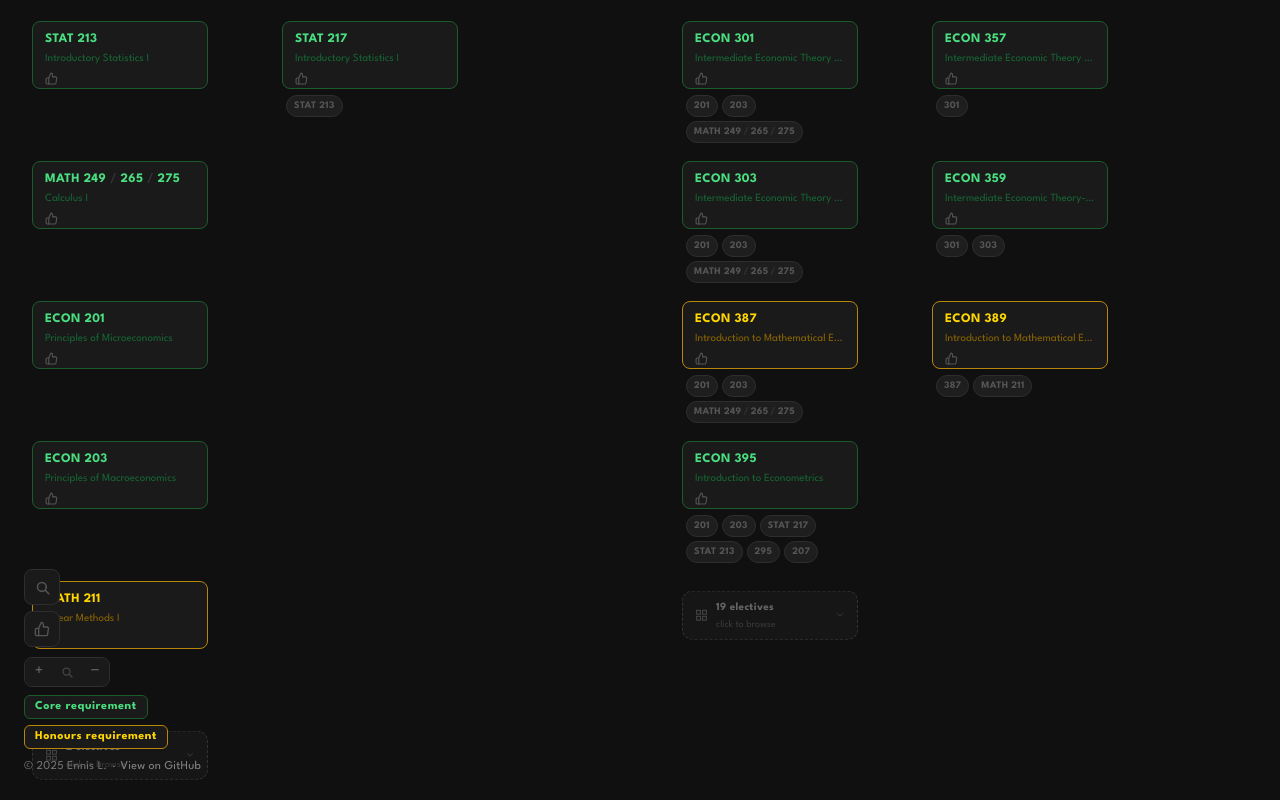
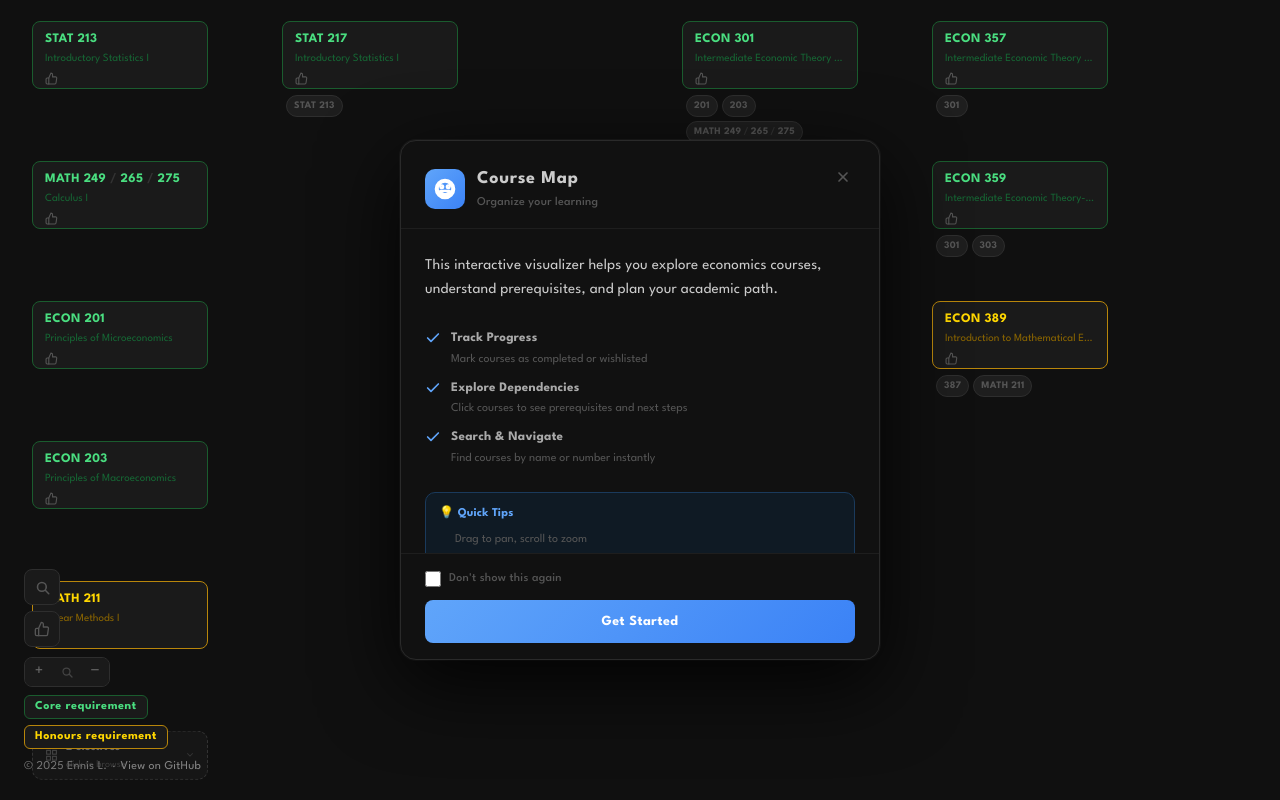
Before and after one commit to ennisord/course-map, a React (Vite) app: page / in a window 1280 px wide. Built offline with nearby package versions, Linux system fonts and the light colour scheme.

Commit message:
added popup

```diff
--- a/src/App.jsx
+++ b/src/App.jsx
@@ -8,6 +8,7 @@ import CourseDetailPanel from './components/CourseDetailPanel'
 import ElectivePopup from './components/ElectivePopup'
 import SearchPopup from './components/SearchPopup'
 import CompletedPopup from './components/CompletedPopup'
+import IntroPopup from './components/IntroPopup'
 
 const WORD = 'Course Map'
 
@@ -24,6 +25,7 @@ const ZONE_LABELS = {
 const LABEL_OFFSET_Y = -80
 const LS_COMPLETED_KEY = 'coursemap:completed'
 const LS_WISHLISTED_KEY = 'coursemap:wishlisted'
+const LS_INTRO_DISMISSED = 'coursemap:intro_dismissed'
 
 function loadSet(key) {
   try { return new Set(JSON.parse(localStorage.getItem(key)) ?? []) }
@@ -44,6 +46,7 @@ export default function App() {
   const [completedOpen, setCompletedOpen] = useState(false)
   const [completedIds, setCompletedIds] = useState(() => loadSet(LS_COMPLETED_KEY))
   const [wishlistedIds, setWishlistedIds] = useState(() => loadSet(LS_WISHLISTED_KEY))
+  const [introOpen, setIntroOpen] = useState(() => !localStorage.getItem(LS_INTRO_DISMISSED))
 
   const startRef = useRef({ x: 0, y: 0 })
   const lastPinchRef = useRef(null)
@@ -90,6 +93,13 @@ export default function App() {
       saveSet(LS_WISHLISTED_KEY, next)
       return next
     })
+  }
+
+  const closeIntro = (dontShowAgain = false) => {
+    setIntroOpen(false)
+    if (dontShowAgain) {
+      localStorage.setItem(LS_INTRO_DISMISSED, 'true')
+    }
   }
 
   useEffect(() => {
@@ -350,6 +360,12 @@ export default function App() {
         })}
       </div>
 
+      {introOpen && (
+        <IntroPopup
+          onClose={closeIntro}
+        />
+      )}
+
       {popup && popupElectives && (
         <ElectivePopup
           courses={popupElectives.courses}
--- /dev/null
+++ b/src/components/IntroPopup.jsx
@@ -0,0 +1,222 @@
+import { useState } from 'react'
+
+export default function IntroPopup({ onClose }) {
+  const [dontShowAgain, setDontShowAgain] = useState(false)
+  return (
+    <>
+      {/* Backdrop */}
+      <div
+        style={{ position: 'fixed', inset: 0, zIndex: 999 }}
+        onMouseDown={e => { e.stopPropagation(); onClose() }}
+        onTouchStart={e => { e.stopPropagation(); onClose() }}
+      />
+
+      {/* Panel */}
+      <div
+        onMouseDown={e => e.stopPropagation()}
+        onTouchStart={e => e.stopPropagation()}
+        onWheel={e => e.stopPropagation()}
+        style={{
+          position: 'fixed',
+          top: '50%',
+          left: '50%',
+          transform: 'translate(-50%, -50%)',
+          width: 'min(480px, calc(100vw - 48px))',
+          maxHeight: 'min(520px, calc(100vh - 80px))',
+          zIndex: 1000,
+          fontFamily: "'League Spartan', sans-serif",
+          background: '#111',
+          border: '1px solid #2a2a2a',
+          borderRadius: 16,
+          boxShadow: '0 24px 80px rgba(0,0,0,0.85), 0 0 0 1px rgba(255,255,255,0.05)',
+          display: 'flex',
+          flexDirection: 'column',
+          overflow: 'hidden',
+        }}
+      >
+        {/* Header */}
+        <div style={{
+          padding: '24px 24px 16px',
+          borderBottom: '1px solid #1e1e1e',
+          display: 'flex',
+          alignItems: 'flex-start',
+          justifyContent: 'space-between',
+          flexShrink: 0,
+        }}>
+          <div style={{ display: 'flex', alignItems: 'center', gap: 12, flex: 1 }}>
+            <div style={{
+              width: 40,
+              height: 40,
+              borderRadius: 10,
+              background: 'linear-gradient(135deg, #60a5fa 0%, #3b82f6 100%)',
+              display: 'flex',
+              alignItems: 'center',
+              justifyContent: 'center',
+              flexShrink: 0,
+            }}>
+              <svg width="22" height="22" viewBox="0 0 24 24" fill="none" stroke="white" strokeWidth="2.5" strokeLinecap="round" strokeLinejoin="round">
+                <path d="M12 2C6.48 2 2 6.48 2 12s4.48 10 10 10 10-4.48 10-10S17.52 2 12 2zm0 18c-4.42 0-8-3.58-8-8s3.58-8 8-8 8 3.58 8 8-3.58 8-8 8zm3.5-9c.83 0 1.5-.67 1.5-1.5S16.33 8 15.5 8 14 8.67 14 9.5s.67 1.5 1.5 1.5zm-7 0c.83 0 1.5-.67 1.5-1.5S9.33 8 8.5 8 7 8.67 7 9.5 7.67 11 8.5 11zm3.5 6.5c2.33 0 4.31-1.46 5.11-3.5H6.89c.8 2.04 2.78 3.5 5.11 3.5z"/>
+              </svg>
+            </div>
+            <div>
+              <div style={{ color: '#ccc', fontSize: 18, fontWeight: 700, letterSpacing: '0.04em' }}>
+                Course Map
+              </div>
+              <div style={{ color: '#555', fontSize: 12, marginTop: 2, fontWeight: 500, letterSpacing: '0.02em' }}>
+                Organize your learning
+              </div>
+            </div>
+          </div>
+          <button
+            onClick={onClose}
+            style={{
+              background: 'none',
+              border: 'none',
+              cursor: 'pointer',
+              color: '#555',
+              padding: 4,
+              borderRadius: 6,
+              display: 'flex',
+              alignItems: 'center',
+              transition: 'color 0.15s',
+              flexShrink: 0,
+            }}
+            onMouseEnter={e => e.currentTarget.style.color = '#aaa'}
+            onMouseLeave={e => e.currentTarget.style.color = '#555'}
+          >
+            <svg width="16" height="16" viewBox="0 0 24 24" fill="none" stroke="currentColor" strokeWidth="2.5" strokeLinecap="round">
+              <line x1="18" y1="6" x2="6" y2="18"/><line x1="6" y1="6" x2="18" y2="18"/>
+            </svg>
+          </button>
+        </div>
+
+        {/* Content */}
+        <div style={{ padding: '24px', overflowY: 'auto', flex: 1 }}>
+          <div style={{ display: 'flex', flexDirection: 'column', gap: 16 }}>
+            {/* Main description */}
+            <div>
+              <div style={{ color: '#ccc', fontSize: 15, lineHeight: 1.6, letterSpacing: '0.01em', marginBottom: 12 }}>
+                This interactive visualizer helps you explore economics courses, understand prerequisites, and plan your academic path.
+              </div>
+            </div>
+
+            {/* Features list */}
+            <div style={{ display: 'flex', flexDirection: 'column', gap: 10 }}>
+              <div style={{ display: 'flex', gap: 10, alignItems: 'flex-start' }}>
+                <svg width="16" height="16" viewBox="0 0 24 24" fill="none" stroke="#60a5fa" strokeWidth="2.5" strokeLinecap="round" strokeLinejoin="round" style={{ flexShrink: 0, marginTop: 1 }}>
+                  <polyline points="20 6 9 17 4 12"/>
+                </svg>
+                <div>
+                  <div style={{ color: '#aaa', fontSize: 13, fontWeight: 600, letterSpacing: '0.02em' }}>
+                    Track Progress
+                  </div>
+                  <div style={{ color: '#555', fontSize: 12, marginTop: 2, lineHeight: 1.5 }}>
+                    Mark courses as completed or wishlisted
+                  </div>
+                </div>
+              </div>
+
+              <div style={{ display: 'flex', gap: 10, alignItems: 'flex-start' }}>
+                <svg width="16" height="16" viewBox="0 0 24 24" fill="none" stroke="#60a5fa" strokeWidth="2.5" strokeLinecap="round" strokeLinejoin="round" style={{ flexShrink: 0, marginTop: 1 }}>
+                  <polyline points="20 6 9 17 4 12"/>
+                </svg>
+                <div>
+                  <div style={{ color: '#aaa', fontSize: 13, fontWeight: 600, letterSpacing: '0.02em' }}>
+                    Explore Dependencies
+                  </div>
+                  <div style={{ color: '#555', fontSize: 12, marginTop: 2, lineHeight: 1.5 }}>
+                    Click courses to see prerequisites and next steps
+                  </div>
+                </div>
+              </div>
+
+              <div style={{ display: 'flex', gap: 10, alignItems: 'flex-start' }}>
+                <svg width="16" height="16" viewBox="0 0 24 24" fill="none" stroke="#60a5fa" strokeWidth="2.5" strokeLinecap="round" strokeLinejoin="round" style={{ flexShrink: 0, marginTop: 1 }}>
+                  <polyline points="20 6 9 17 4 12"/>
+                </svg>
+                <div>
+                  <div style={{ color: '#aaa', fontSize: 13, fontWeight: 600, letterSpacing: '0.02em' }}>
+                    Search & Navigate
+                  </div>
+                  <div style={{ color: '#555', fontSize: 12, marginTop: 2, lineHeight: 1.5 }}>
+                    Find courses by name or number instantly
+                  </div>
+                </div>
+              </div>
+            </div>
+
+            {/* Tips section */}
+            <div style={{
+              background: '#0f1a24',
+              border: '1px solid #1a3a5c',
+              borderRadius: 10,
+              padding: '12px 13px',
+              marginTop: 8,
+            }}>
+              <div style={{ color: '#60a5fa', fontSize: 12, fontWeight: 600, letterSpacing: '0.02em', marginBottom: 6 }}>
+                💡 Quick Tips
+              </div>
+              <ul style={{ margin: 0, padding: '0 0 0 16px', color: '#555', fontSize: 12, lineHeight: 1.8 }}>
+                <li>Drag to pan, scroll to zoom</li>
+                <li>Use the search button in the corner</li>
+                <li>Colors group related courses</li>
+              </ul>
+            </div>
+          </div>
+        </div>
+
+        {/* Footer */}
+        <div style={{
+          padding: '16px 24px',
+          borderTop: '1px solid #1e1e1e',
+          display: 'flex',
+          flexDirection: 'column',
+          gap: 12,
+          flexShrink: 0,
+        }}>
+          <label style={{
+            display: 'flex',
+            alignItems: 'center',
+            gap: 8,
+            cursor: 'pointer',
+          }}>
+            <input
+              type="checkbox"
+              checked={dontShowAgain}
+              onChange={(e) => setDontShowAgain(e.target.checked)}
+              style={{
+                width: 16,
+                height: 16,
+                cursor: 'pointer',
+              }}
+            />
+            <span style={{ color: '#555', fontSize: 12, fontWeight: 500, letterSpacing: '0.02em' }}>
+              Don't show this again
+            </span>
+          </label>
+          <button
+            onClick={() => onClose(dontShowAgain)}
+            style={{
+              flex: 1,
+              background: 'linear-gradient(135deg, #60a5fa 0%, #3b82f6 100%)',
+              border: 'none',
+              borderRadius: 8,
+              padding: '11px 16px',
+              color: 'white',
+              fontSize: 14,
+              fontWeight: 700,
+              cursor: 'pointer',
+              fontFamily: "'League Spartan', sans-serif",
+              letterSpacing: '0.03em',
+              transition: 'opacity 0.15s',
+            }}
+            onMouseEnter={e => e.currentTarget.style.opacity = '0.9'}
+            onMouseLeave={e => e.currentTarget.style.opacity = '1'}
+          >
+            Get Started
+          </button>
+        </div>
+      </div>
+    </>
+  )
+}
```
